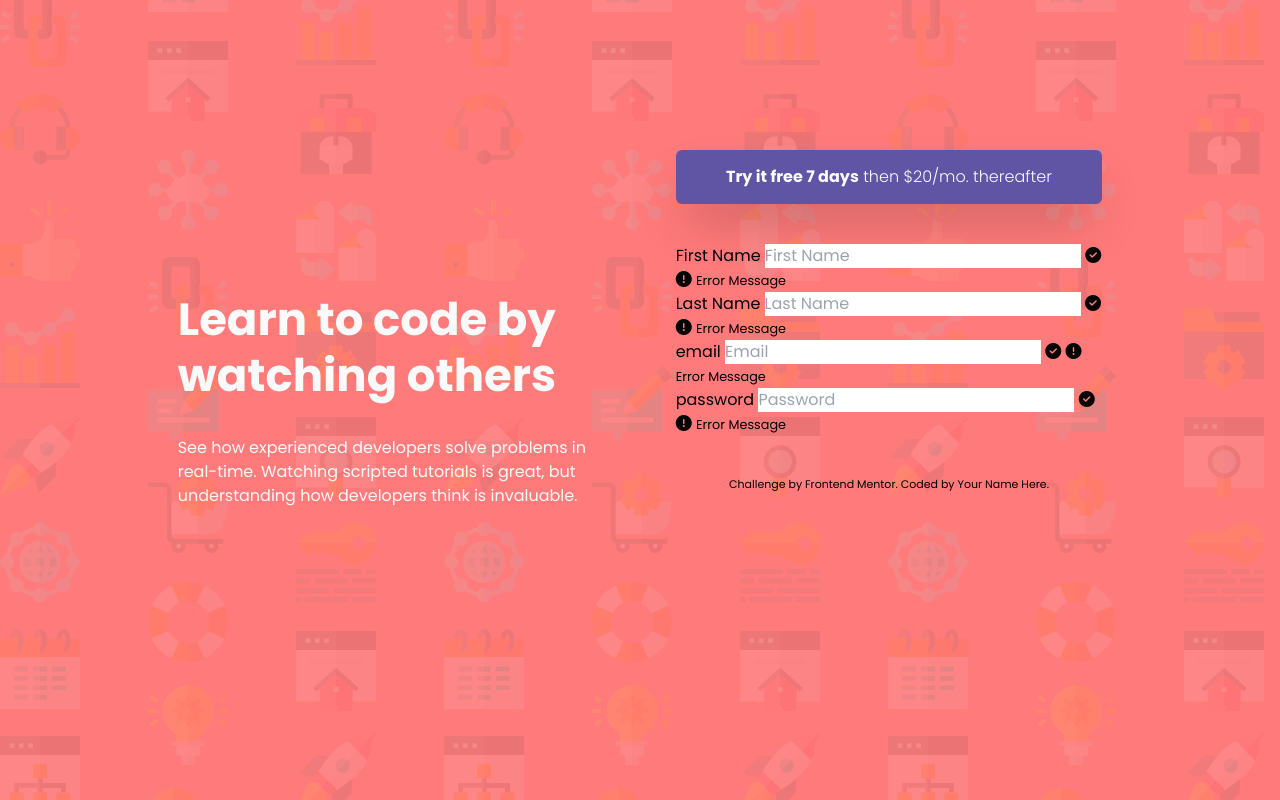
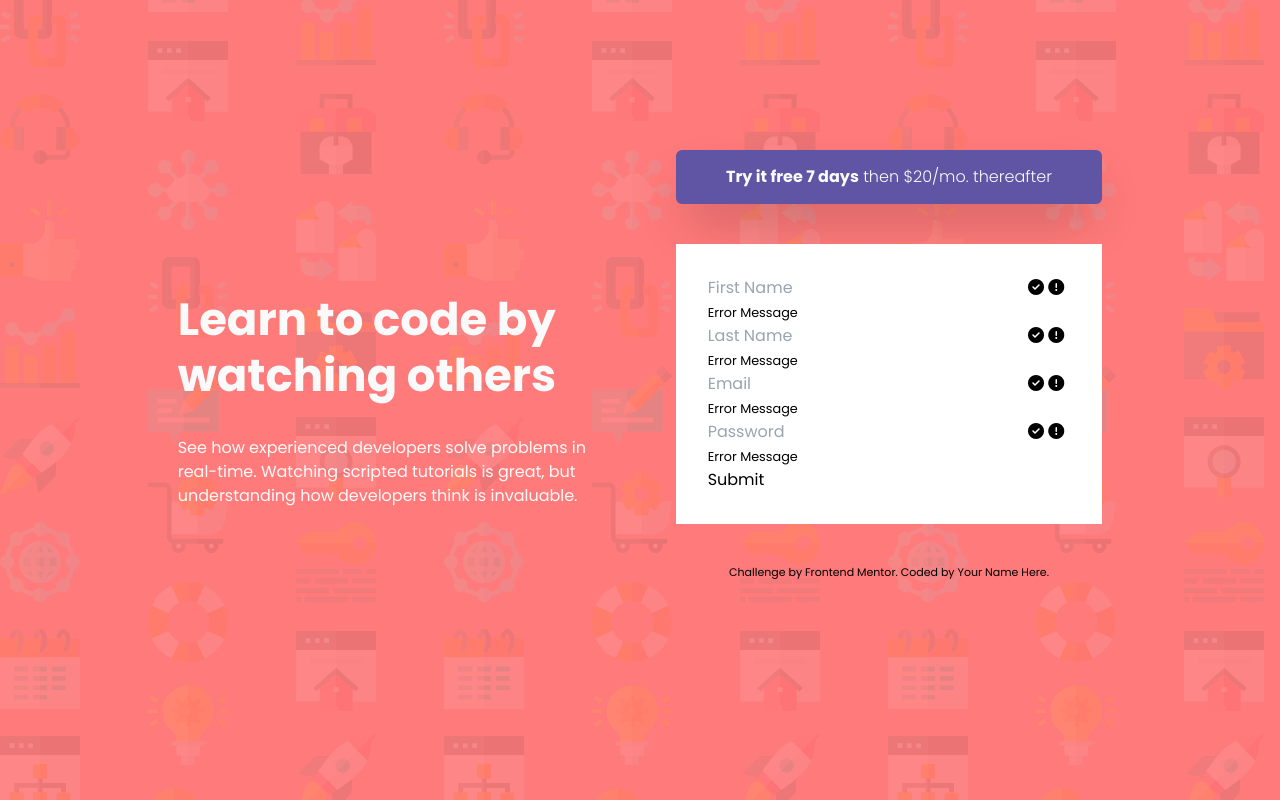
Before and after one commit to ibra-san/intro-component-with-signup-form-master, a website: page src/index.html in a window 1280 px wide. Drawn offline with Linux system fonts and the light colour scheme; a web font is replaced by a local one.

Commit message:
challenge 15% complete

```diff
--- a/src/index.html
+++ b/src/index.html
@@ -25,9 +25,9 @@
      <strong>Try it free 7 days</strong> <span class="font-light">then $20/mo. thereafter</span>
     </div>
 
-    <form action="" class="form" id="form">
+    <form action="" class="form bg-white p-8" id="form">
       <div class="form_control">
-        <label for="first_name">First Name</label>
+        <label for="first_name" class="hidden">First Name</label>
         <input type="text" placeholder="First Name">
         <i class="fa-solid fa-circle-check"></i>
         <i class="fa-solid fa-circle-exclamation"></i>
@@ -35,7 +35,7 @@
       </div>
 
       <div class="form_control">
-        <label for="last_name">Last Name</label>
+        <label for="last_name" class="hidden">Last Name</label>
         <input type="text" placeholder="Last Name">
         <i class="fa-solid fa-circle-check"></i>
         <i class="fa-solid fa-circle-exclamation"></i>
@@ -43,21 +43,22 @@
       </div>
 
       <div class="form_control">
-        <label for="email">email</label>
+        <label for="email" class="hidden">email</label>
         <input type="email" placeholder="Email">
         <i class="fa-solid fa-circle-check"></i>
         <i class="fa-solid fa-circle-exclamation"></i>
         <small>Error Message</small>
       </div>
 
-      <div class="form_control">
-        <label for="password">password</label>
+      <div class="form_control inline-block">
+        <label for="password" class="hidden">password</label>
         <input type="password" placeholder="Password">
         <i class="fa-solid fa-circle-check"></i>
         <i class="fa-solid fa-circle-exclamation"></i>
         <small>Error Message</small>
       </div>
 
+      <button class="btn__submit">Submit</button>
 
     </form>
 
```
Also changed, not shown: dist/output.css.
